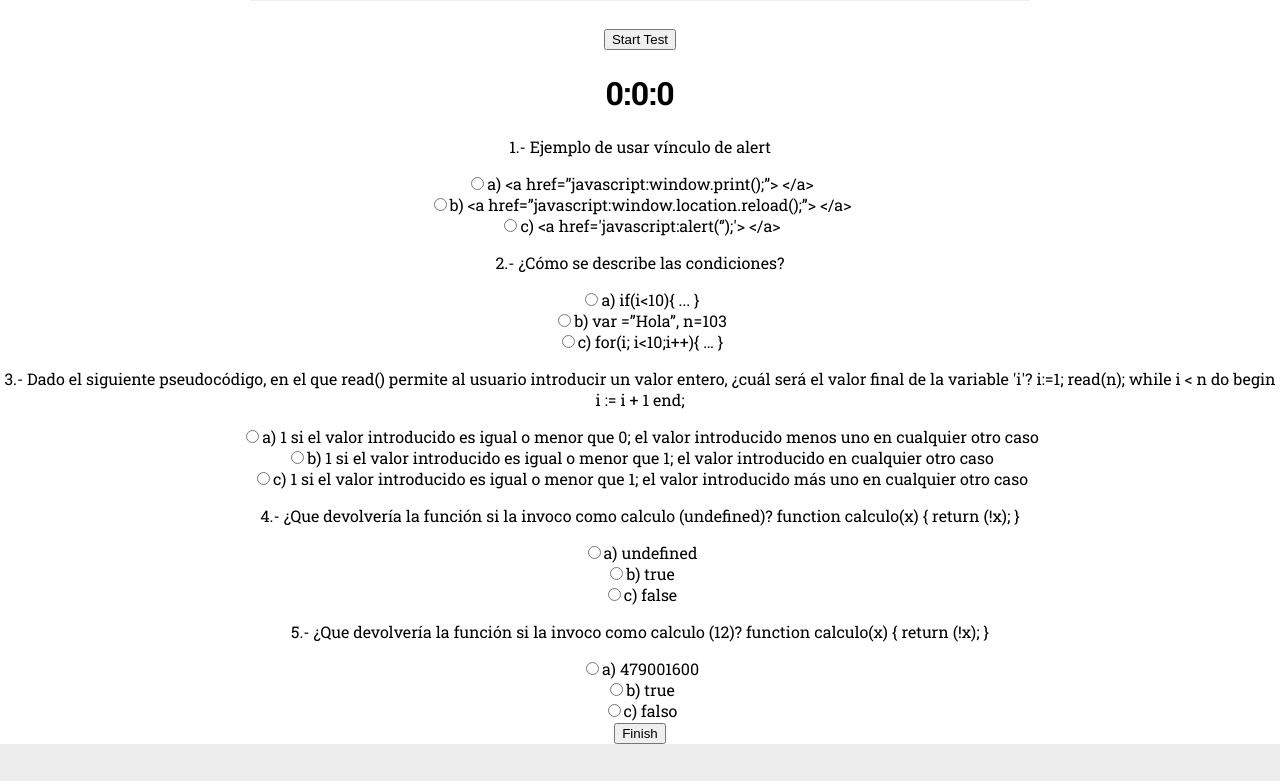
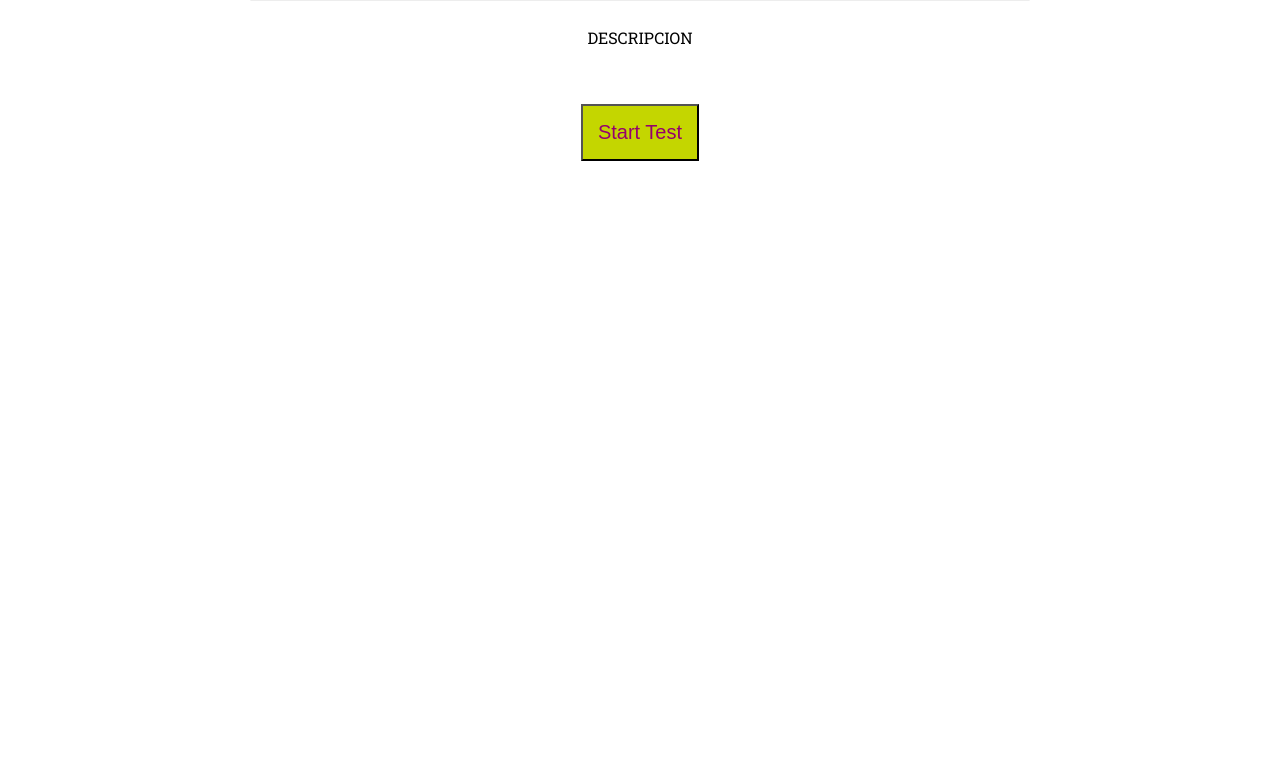
Before and after one commit to celinaurzua/astratalent, a React (Create React App) app: page /testtwo in a window 1280 px wide. Shown: the part 259-1040 px from the top of the page. Built offline with nearby package versions, Linux system fonts and the light colour scheme.

Commit message:
Added the function to hidden the test two and three

```diff
--- a/src/Components/Testone.js
+++ b/src/Components/Testone.js
@@ -34,7 +34,6 @@ class Testone extends Component {
         <div className="cointenerTest">
           <p className="title">Test de lógica</p>
           <img src={menuTestOne} alt="" />
-
           <div>
 
             <div style={this.state.visible ? { visibility: "hidden" } : {}}>
@@ -63,10 +62,9 @@ class Testone extends Component {
                   </div>
                 ))}
               <Link to="testtwo">
-                <button className="buttonGreen">Finish Test</button>
+                <button className="buttonGreen">Finish</button>
               </Link>
             </div>
-
           </div>
         </div>
         <Footer />
--- a/src/Components/Testthree.js
+++ b/src/Components/Testthree.js
@@ -32,9 +32,14 @@ class Testthree extends Component {
           <p className="title">Test de código</p>
           <img src={menuTree} alt="" />
           <div>
+
+            <div style={this.state.visible ? { visibility: "hidden" } : {}}>
               <p></p>
-            <button onClick={() => this.AlertStartTest()}>Iniciar Test</button>
-            <Timer visible={this.state.visible} />
+              <button className="buttonGreen" onClick={() => this.AlertStartTest()}>Iniciar Test</button>
+            </div>
+
+            <div style={this.state.visible ? { visibility: "visible" } : {}} className="startTest">
+              <Timer visible={this.state.visible} className="startTest" />
               {Data.data &&
                 Data.data.map(element =>
                   element.codeTest.map((el, id) => (
@@ -43,20 +48,21 @@ class Testthree extends Component {
                       <ReactAce
                         mode="javascript"
                         theme="solarized_dark"
-        setReadOnly= {false}
+                        setReadOnly={false}
                         onChange={this.onChange}
                         setValue={el.example}
                         tabSize={2}
                         // value={el.example}
-        style={{ width:'60rem', height: '400px' }}
+                        style={{ width: '100%', height: '400px' }}
                         ref={instance => { this.ace = instance; }} // Let's put things into scope
                       />
                     </div>
                   ))
                 )}
               <Link to="testfeedback">
-              <button>FINISH</button>
+                <button className="buttonGreen">FINISH</button>
               </Link>
+            </div>
           </div>
         </div>
         <Footer />
--- a/src/Components/Testtwo.js
+++ b/src/Components/Testtwo.js
@@ -16,11 +16,12 @@ class Testtwo extends Component {
   }
 
   AlertStartTest = () => {
-    alert("You can answer this test only once. If you decide to leave, the test will be blocked and you will not be able to continue answering questions. You can answer this test only once. Are you sure you want to leave the test now?")
+    alert("You can answer this test only once. If you decide to leave, the test will be blocked and you will not be able to continue answering questions. You can answer this test only once. Are you sure you want to leave the test now?"
+    );
     this.setState({
       visible: true,
-    })
-  }
+    });
+  };
 
 
 
@@ -34,12 +35,16 @@ class Testtwo extends Component {
           <img src={menuTestTwo} alt="" />
           <div>
 
-            <p></p>
-            <button onClick={() => this.AlertStartTest()}>Start Test</button>
+            <div style={this.state.visible ? { visibility: "hidden" } : {}}>
+              <p>DESCRIPCION</p>
+              <button className="buttonGreen" onClick={() => this.AlertStartTest()}>Start Test</button>
+            </div>
+
+            <div style={this.state.visible ? { visibility: "visible" } : {}} className="startTest">
               <Timer visible={this.state.visible} />
               {Data.data && Data.data.map(element =>
                 element.theoreticalTest.map((el, id) =>
-                <div>
+                  <div className="textQuestions">
                     <p key={id}>{el.question} </p>
                     <div>
                       <input key={id} value={el.a[1]} type="radio" name={el.question[0]} />
@@ -56,15 +61,13 @@ class Testtwo extends Component {
                   </div>
                 ))}
               <Link to="testthree">
-              <button>Finish</button>
+                <button className="buttonGreen">Finish</button>
               </Link>
-
-            <Footer />
             </div>
           </div>
         </div>
-
-
+        <Footer />
+      </div>
     )
   }
 }
```
Lines whose indentation alone changed are shown as unchanged.
